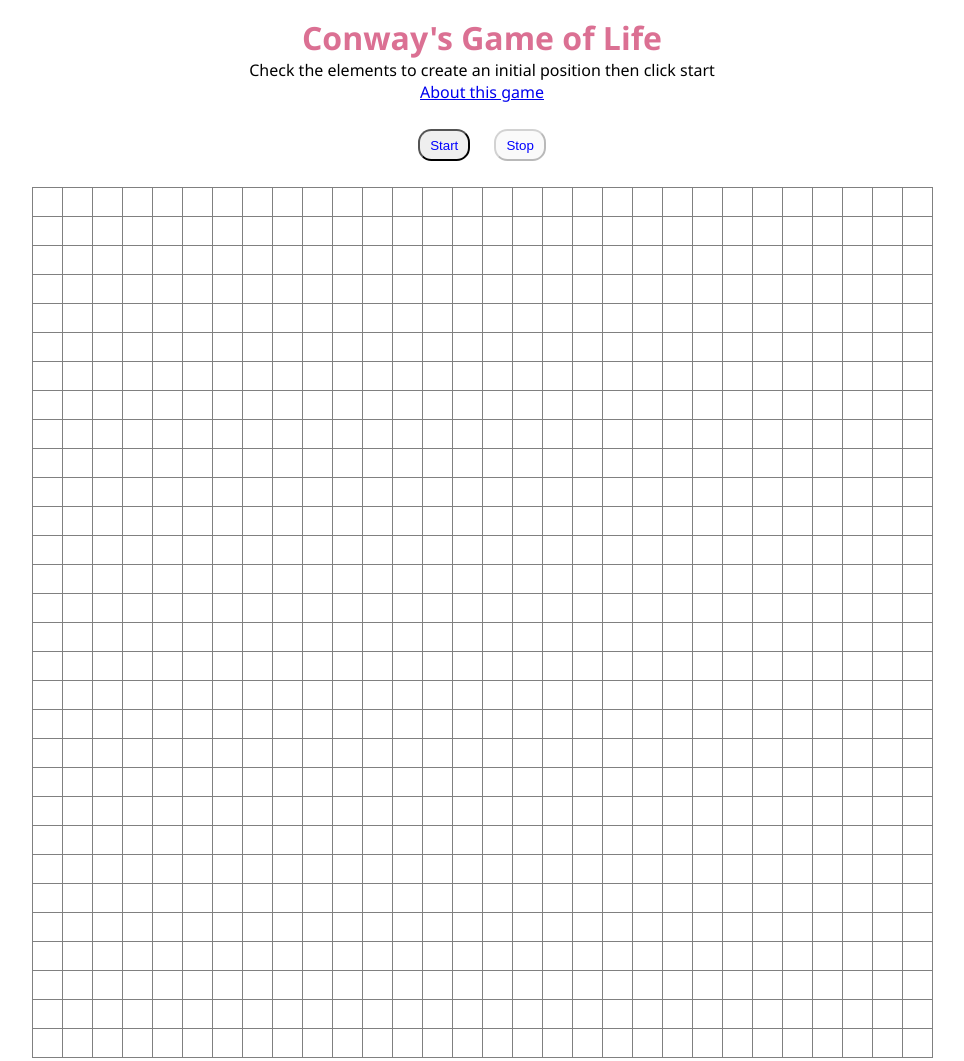
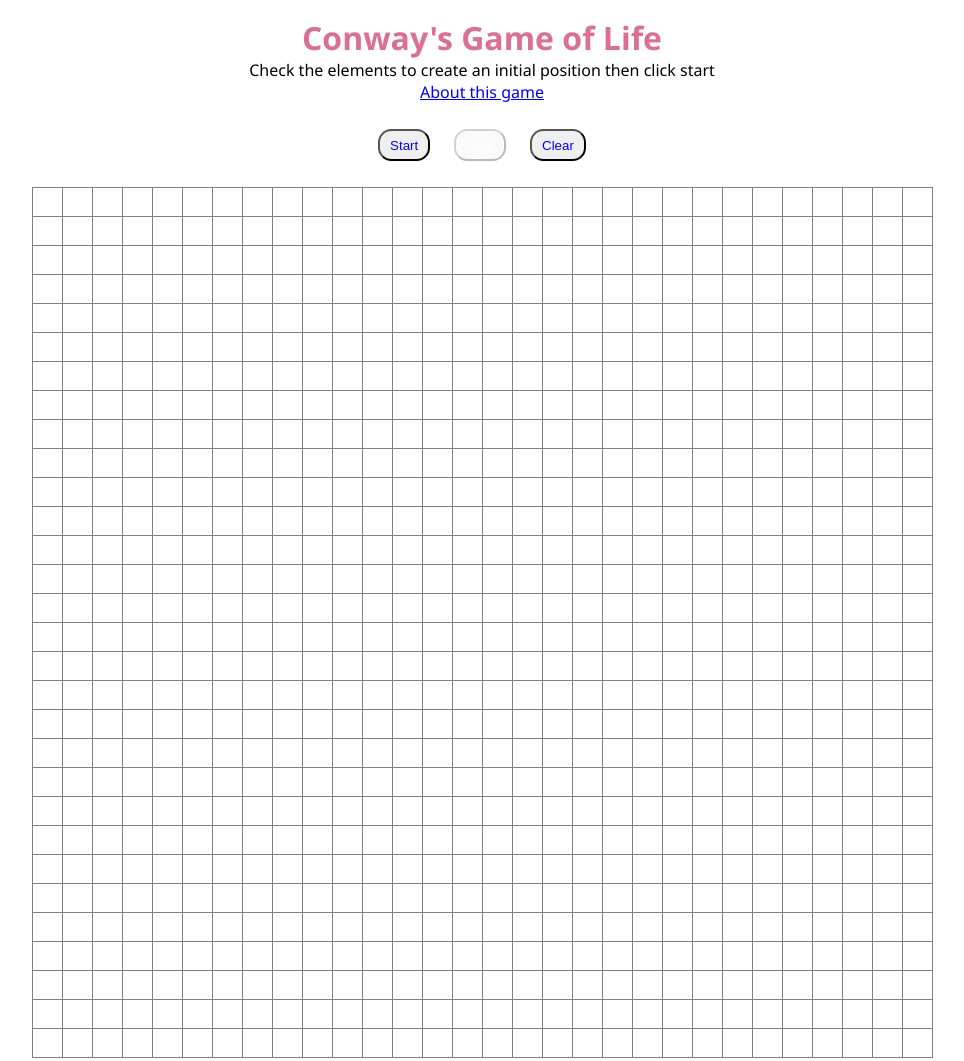
Before and after one commit to Jo-R/Game-of-Life, a plain HTML site: page index.html in a window 1280 px wide. Shown: the whole page, without its empty margins (158-1122 px from the left). Drawn offline with Linux system fonts and the light colour scheme.

Commit message:
add clear button and disabled button styling

```diff
--- a/index.html
+++ b/index.html
@@ -17,6 +17,7 @@
     <div id="control-panel">
         <button id="start">Start</button>
         <button id="stop">Stop</button>
+        <button id="clear">Clear</button>
     </div>
 
 
--- a/scripts/ui-logic.js
+++ b/scripts/ui-logic.js
@@ -10,10 +10,12 @@ class UiLogic {
 		this.startGame = this.startGame.bind(this);
 		this.stopGame = this.stopGame.bind(this);
 		this.getGrid = this.getGrid.bind(this);
+		this.createBoard = this.createBoard.bind(this);
 		this.next = this.next.bind(this);
 		document.getElementById('start').addEventListener('click', this.startGame);
 		document.getElementById('stop').addEventListener('click', this.stopGame);
 		document.getElementById('stop').disabled = true;
+		document.getElementById('clear').addEventListener('click', this.createBoard);
 
 	}
 
@@ -56,12 +58,14 @@ class UiLogic {
 		this.game = new GameLogic(startGrid, this.boardSize);
 		this.timer = setInterval(this.next, 750);
 		document.getElementById('start').disabled = true;
+		document.getElementById('clear').disabled = true;
 		document.getElementById('stop').disabled = false;
 	}
 
 	stopGame() {
 		clearInterval(this.timer);
 		document.getElementById('start').disabled = false;
+		document.getElementById('clear').disabled = false;
 		document.getElementById('stop').disabled = true;
 	}
 
--- a/styles.css
+++ b/styles.css
@@ -70,4 +70,10 @@ html {
     color: blue;
     padding: 0.5em 0.75em;
     margin: 0.75em;
+    cursor: pointer;
   }
+
+  #control-panel button:disabled {
+    color: white;
+    cursor: not-allowed;
+  }
```
